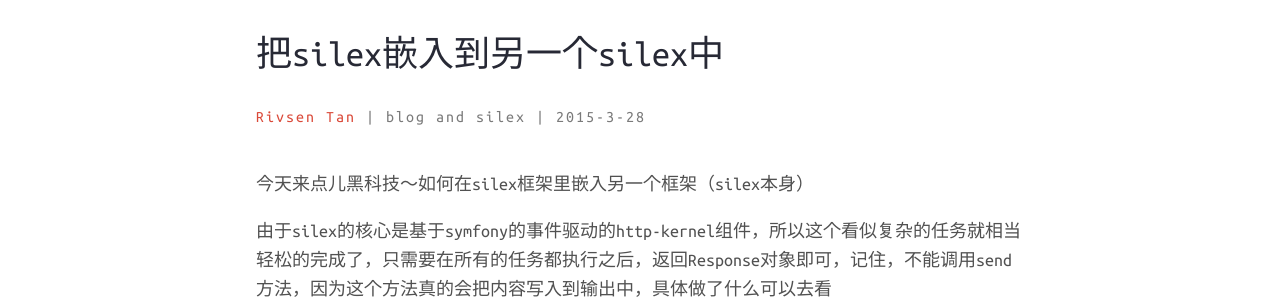
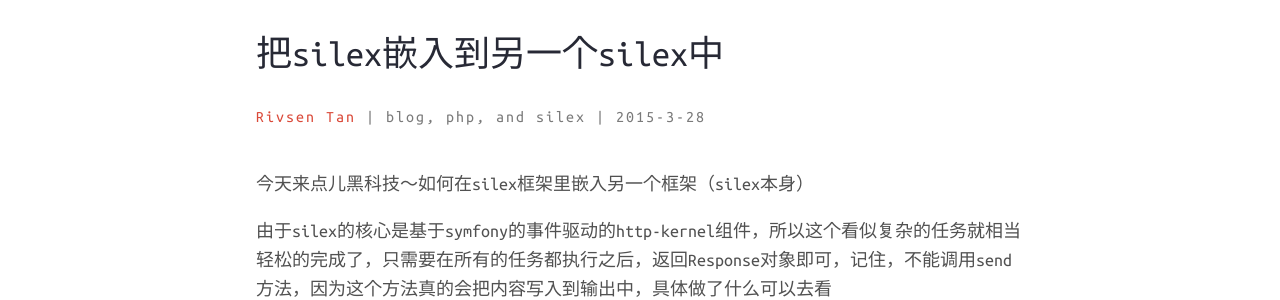
Before and after one commit to Rivsen/rivsen.github.io, a Jekyll site: the page built from _posts/2015-03-28-embed-silex-in-another-silex.markdown, in a window 1280 px wide and 900 px high. Shown: the part 245-545 px from the top of the window. Built offline with Jekyll 4.4.1, drawn with Linux system fonts in a browser that asks for light colours; Markdown is read by kramdown in place of the engine named in the settings; comment, search, counter and statistics services are not loaded; some of the changed lines change nothing that is shown.

Commit message:
update permlink

```diff
--- a/_posts/2015-03-28-embed-silex-in-another-silex.markdown
+++ b/_posts/2015-03-28-embed-silex-in-another-silex.markdown
@@ -3,10 +3,12 @@
 title:  "把silex嵌入到另一个silex中"
 date:   2015-03-28 15:40:45
 description: silex嵌入另一个silex
+permalink: post/embed-silex-in-another-silex
 disqus:
   id: embed-silex-in-another-silex
 categories:
 - blog
+- php
 - silex
 ---
 
```
